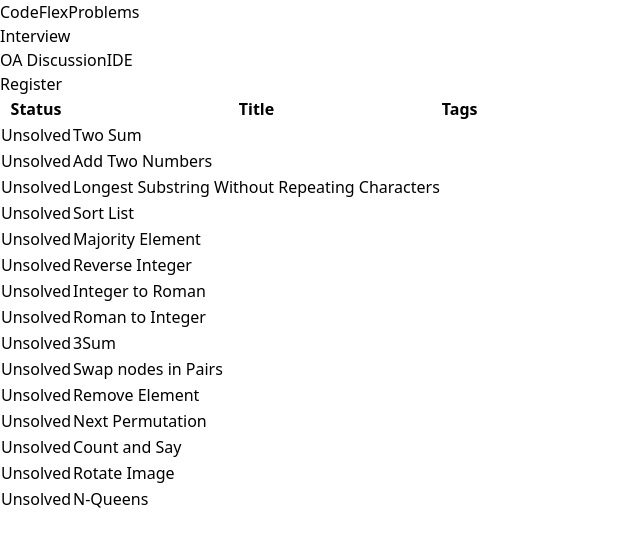
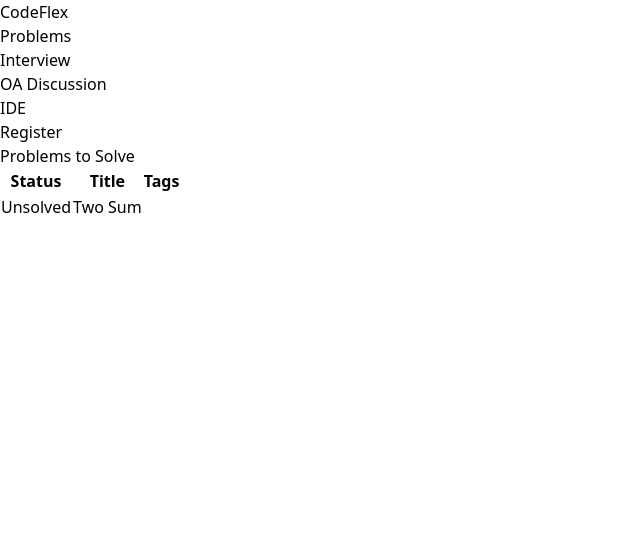
Before and after one commit to naman777/CodePlex, a React (Vite) app in the folder frontend/: page /problemset in a window 1280 px wide. Shown: the top 546 px of the page, without its empty margins (0-640 px from the left). Built offline with nearby package versions, Linux system fonts and the light colour scheme.

Commit message:
navbar small update

```diff
--- a/frontend/src/App.jsx
+++ b/frontend/src/App.jsx
@@ -7,7 +7,6 @@ function App() {
     <>
        <Main>
        <Navbar/>
-       <div className="pt-[80px]">
         <Routes>
           <Route path="/problemset" element={<Problems />} />
           <Route path="/interview" element={<Interview />} />
@@ -15,7 +14,6 @@ function App() {
           <Route path="/ide" element={<IDE />} />
           <Route path="/register" element={<Register/>}/>
         </Routes>
-        </div>
        </Main>
     </>
   )
--- a/frontend/src/Components/Navbar.jsx
+++ b/frontend/src/Components/Navbar.jsx
@@ -8,36 +8,33 @@ const Navbar = () => {
   };
 
   return (
-    <nav className='flex h-[50px] w-full fixed top-0 items-center border-b-2 border-solid bg-slate z-10'>
-      <div className='m-auto h-[50px] w-full items-center justify-center px-6 md:flex max-w-[1200px]'>
-        <ul className='flex items-start gap-6 p-0'>
-          <Link to='/problemset' className='mx-5 hover:underline underline-offset-2 text-black'>CodeFlex</Link>
-          <Link to='/problemset' className='mx-5 hover:underline underline-offset-2 text-black'>Problems</Link>
-          <div className='relative'>
+    <nav className='flex h-[50px] w-full top-0 items-center border-b-2 border-solid'>
+      <div className='flex justify-between items-center w-full max-w-[1200px] mx-auto px-6'>
+        <ul className='flex items-center gap-6 p-0'>
+          <li><Link to='/problemset' className='hover:underline underline-offset-2 text-black mx-5'>CodeFlex</Link></li>
+          <li><Link to='/problemset' className='hover:underline underline-offset-2 text-black mx-5'>Problems</Link></li>
+          <li className='relative'>
             <button
               onClick={toggleDropdown}
-              className='mx-5 hover:underline underline-offset-2 text-black'
+              className='hover:underline underline-offset-2 text-black'
             >
               Interview
             </button>
             {isOpen && (
               <div className='absolute bg-white shadow-lg rounded mt-2'>
-                <Link to='/online' className='block px-4 py-2 hover:bg-gray-200'>
+                <Link to='/online' className='block px-4 py-2 hover:bg-gray-200 mx-5'>
                   Online Interview
                 </Link>
-                <Link to='/assesment' className='block px-4 py-2 hover:bg-gray-200'>
+                <Link to='/assesment' className='block px-4 py-2 hover:bg-gray-200 mx-5'>
                   Assesment
                 </Link>
               </div>
             )}
-          </div>
-          <Link to='/discuss' className='mx-5 hover:underline underline-offset-2 text-black'>OA Discussion</Link>
-          <Link to='/ide' className='mx-5 hover:underline underline-offset-2 text-black'>IDE</Link>
+          </li>
+          <li><Link to='/discuss' className='hover:underline underline-offset-2 text-black mx-5'>OA Discussion</Link></li>
+          <li><Link to='/ide' className='hover:underline underline-offset-2 text-black mx-5'>IDE</Link></li>
         </ul>
-      </div>
-      <div>
-        <Link to='/register' className='rounded-lg px-80 text-black'>Register</Link>
-
+        <Link to='/register' className='rounded-lg px-4 py-2 text-black mx-5'>Register</Link>
       </div>
     </nav>
   );
--- a/frontend/src/Components/Problems.jsx
+++ b/frontend/src/Components/Problems.jsx
@@ -2,8 +2,9 @@ import React from 'react'
 
 const Problems = () => {
   return (
-    <div className='w-full overflow-auto'>
-  <table className='w-full table-auto border-collapse'>
+    <div className='w-full overflow-auto px-14 py-8'>
+      <div className='mb-8 text-center font-bold text-3xl'>Problems to Solve</div>
+  <table className='w-full table-auto border-collapse px-4 py-4'>
     <thead className='bg-gray-800 text-white'>
       <tr>
         <th className='p-4 text-sm font-semibold tracking-wide text-left border-b border-gray-200'>Status</th>
@@ -17,77 +18,7 @@ const Problems = () => {
         <td className='p-4 text-sm text-gray-700'>Two Sum</td>
         <td className='p-4 text-sm text-gray-700'></td>
       </tr>
-      <tr className='hover:bg-gray-100'>
-        <td className='p-4 text-sm text-gray-700'>Unsolved</td>
-        <td className='p-4 text-sm text-gray-700'>Add Two Numbers</td>
-        <td className='p-4 text-sm text-gray-700'></td>
-      </tr>
-      <tr className='hover:bg-gray-100'>
-        <td className='p-4 text-sm text-gray-700'>Unsolved</td>
-        <td className='p-4 text-sm text-gray-700'>Longest Substring Without Repeating Characters</td>
-        <td className='p-4 text-sm text-gray-700'></td>
-      </tr>
-      <tr className='hover:bg-gray-100'>
-        <td className='p-4 text-sm text-gray-700'>Unsolved</td>
-        <td className='p-4 text-sm text-gray-700'>Sort List</td>
-        <td className='p-4 text-sm text-gray-700'></td>
-      </tr>
-      <tr className='hover:bg-gray-100'>
-        <td className='p-4 text-sm text-gray-700'>Unsolved</td>
-        <td className='p-4 text-sm text-gray-700'>Majority Element</td>
-        <td className='p-4 text-sm text-gray-700'></td>
-      </tr>
-      <tr className='hover:bg-gray-100'>
-        <td className='p-4 text-sm text-gray-700'>Unsolved</td>
-        <td className='p-4 text-sm text-gray-700'>Reverse Integer</td>
-        <td className='p-4 text-sm text-gray-700'></td>
-      </tr>
-      <tr className='hover:bg-gray-100'>
-        <td className='p-4 text-sm text-gray-700'>Unsolved</td>
-        <td className='p-4 text-sm text-gray-700'>Integer to Roman</td>
-        <td className='p-4 text-sm text-gray-700'></td>
-      </tr>
-      <tr className='hover:bg-gray-100'>
-        <td className='p-4 text-sm text-gray-700'>Unsolved</td>
-        <td className='p-4 text-sm text-gray-700'>Roman to Integer</td>
-        <td className='p-4 text-sm text-gray-700'></td>
-      </tr>
-      <tr className='hover:bg-gray-100'>
-        <td className='p-4 text-sm text-gray-700'>Unsolved</td>
-        <td className='p-4 text-sm text-gray-700'>3Sum</td>
-        <td className='p-4 text-sm text-gray-700'></td>
-      </tr>
-      <tr className='hover:bg-gray-100'>
-        <td className='p-4 text-sm text-gray-700'>Unsolved</td>
-        <td className='p-4 text-sm text-gray-700'>Swap nodes in Pairs</td>
-        <td className='p-4 text-sm text-gray-700'></td>
-      </tr>
-      <tr className='hover:bg-gray-100'>
-        <td className='p-4 text-sm text-gray-700'>Unsolved</td>
-        <td className='p-4 text-sm text-gray-700'>Remove Element</td>
-        <td className='p-4 text-sm text-gray-700'></td>
-      </tr>
-      <tr className='hover:bg-gray-100'>
-        <td className='p-4 text-sm text-gray-700'>Unsolved</td>
-        <td className='p-4 text-sm text-gray-700'>Next Permutation</td>
-        <td className='p-4 text-sm text-gray-700'></td>
-      </tr>
-      <tr className='hover:bg-gray-100'>
-        <td className='p-4 text-sm text-gray-700'>Unsolved</td>
-        <td className='p-4 text-sm text-gray-700'>Count and Say</td>
-        <td className='p-4 text-sm text-gray-700'></td>
-      </tr>
-      <tr className='hover:bg-gray-100'>
-        <td className='p-4 text-sm text-gray-700'>Unsolved</td>
-        <td className='p-4 text-sm text-gray-700'>Rotate Image</td>
-        <td className='p-4 text-sm text-gray-700'></td>
-      </tr>
-      <tr className='hover:bg-gray-100'>
-        <td className='p-4 text-sm text-gray-700'>Unsolved</td>
-        <td className='p-4 text-sm text-gray-700'>N-Queens</td>
-        <td className='p-4 text-sm text-gray-700'></td>
-      </tr>
-    </tbody>
+     </tbody>
   </table>
 </div>
 
```
